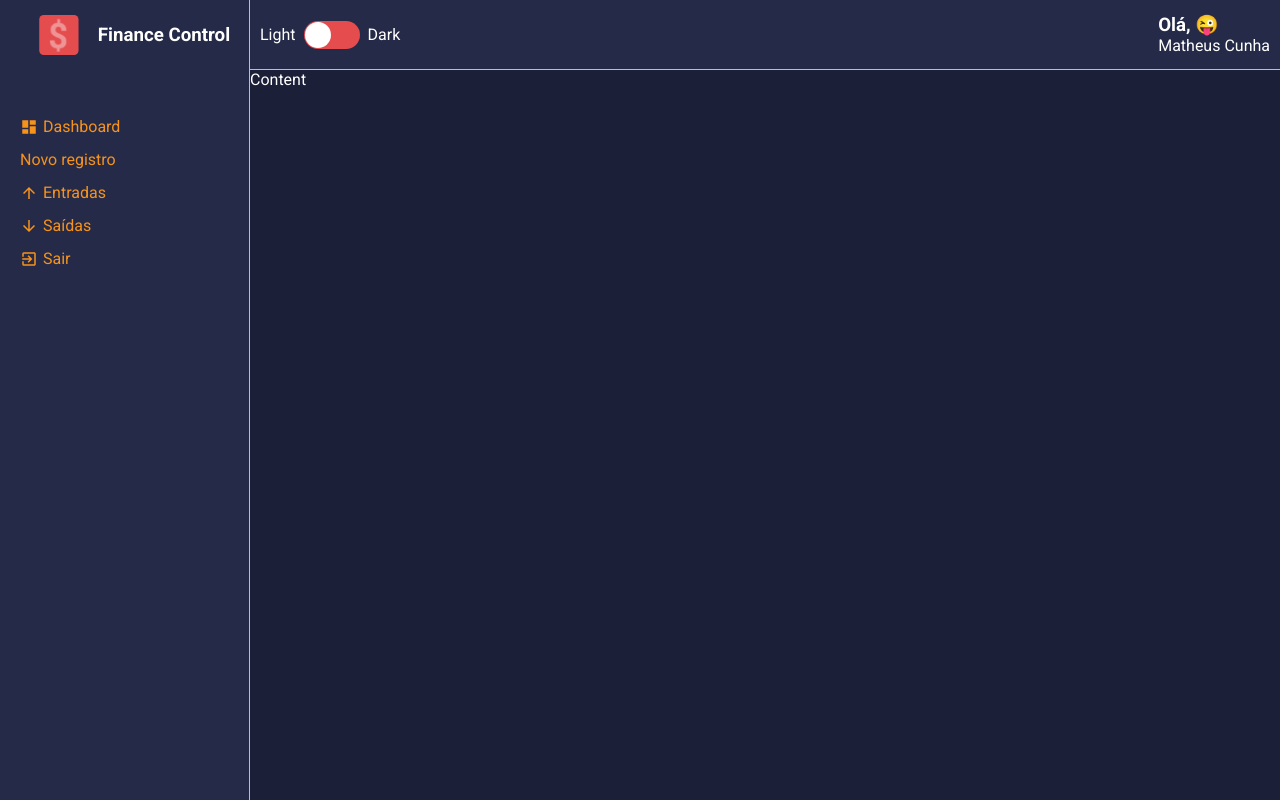
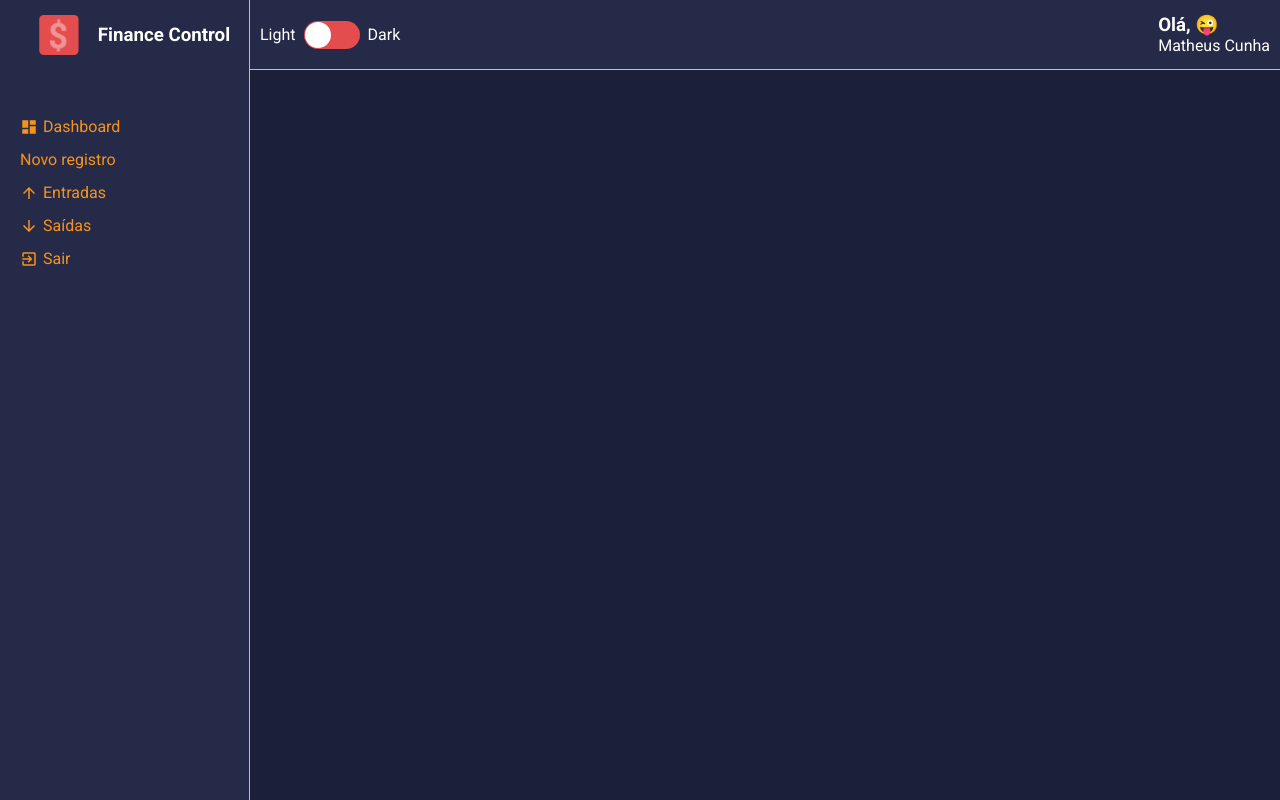
Before and after one commit to devMatheus-Cunha/finance-control, a React (Create React App) app: page / in a window 1280 px wide. Built offline with nearby package versions, Linux system fonts and the light colour scheme.

Commit message:
feat: add par chidren

```diff
--- a/src/templates/Content/index.tsx
+++ b/src/templates/Content/index.tsx
@@ -1,14 +1,16 @@
-import React from "react";
+import React, { ReactNode } from "react";
 
 // styles
 import { Container } from "./styles";
 
-const Content: React.FC = () => {
-	return (
-		<Container>
-			Content
-		</Container>
-	);
+type ContentProps = {
+	children: ReactNode
 }
 
+const Content = ({ children }: ContentProps) => {
+	return (
+		<Container>{children}</Container>
+	);
+};
+
 export default Content;
--- a/src/templates/Content/styles.ts
+++ b/src/templates/Content/styles.ts
@@ -5,4 +5,6 @@ export const Container = styled.div`
 
   background-color: ${(props) => props.theme.colors.primary};
   color: ${(props) => props.theme.colors.white};
+
+  padding: 1.5rem 1.8rem;
 `;
```
